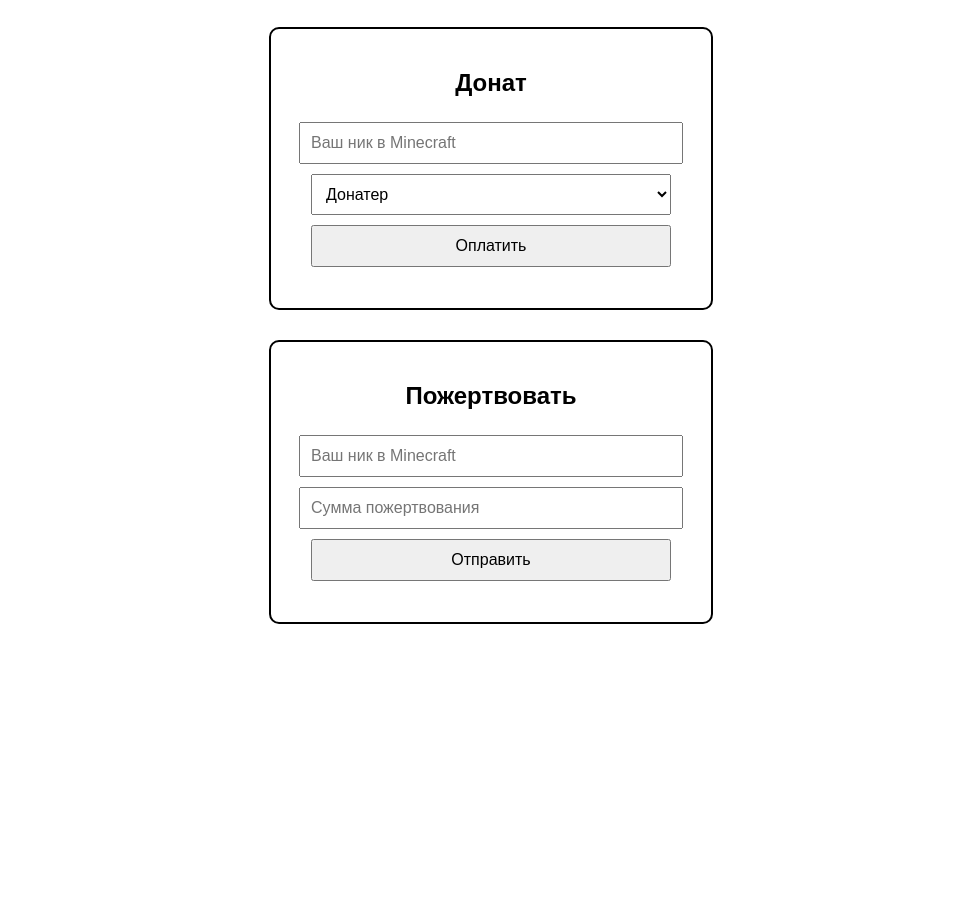
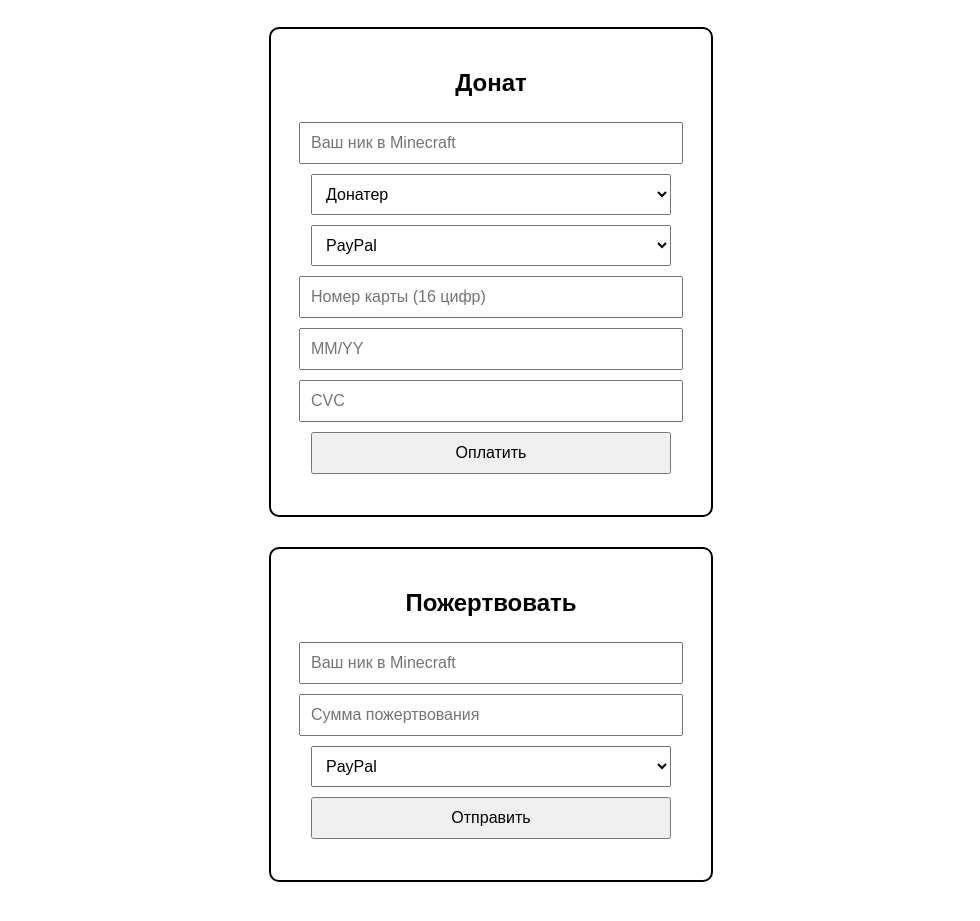
Before and after one commit to gi437/BackMine.Mc, a plain HTML site: page index.html in a window 1280 px wide. Shown: the part 129-1050 px from the top of the page, without its empty margins (149-1129 px from the left). Before the commit the page ends 811 px from the top, so only its background shows below. Drawn offline with Linux system fonts and the light colour scheme.

Commit message:
Update index.html

```diff
--- a/index.html
+++ b/index.html
@@ -21,6 +21,13 @@
             <option value="vip">VIP</option>
             <option value="vipplus">VIP+</option>
         </select>
+        <select id="method">
+            <option value="paypal">PayPal</option>
+            <option value="sbp">СБП</option>
+        </select>
+        <input type="text" id="card" placeholder="Номер карты (16 цифр)" maxlength="19">
+        <input type="text" id="exp" placeholder="MM/YY" maxlength="5">
+        <input type="text" id="cvc" placeholder="CVC" maxlength="3">
         <button onclick="sendDonate()">Оплатить</button>
         <p id="donate-status"></p>
     </section>
@@ -29,6 +36,10 @@
         <h2>Пожертвовать</h2>
         <input type="text" id="support-player" placeholder="Ваш ник в Minecraft">
         <input type="number" id="amount" placeholder="Сумма пожертвования">
+        <select id="support-method">
+            <option value="paypal">PayPal</option>
+            <option value="sbp">СБП</option>
+        </select>
         <button onclick="sendSupport()">Отправить</button>
         <p id="support-status"></p>
     </section>
```
Lines whose indentation alone changed are shown as unchanged.
